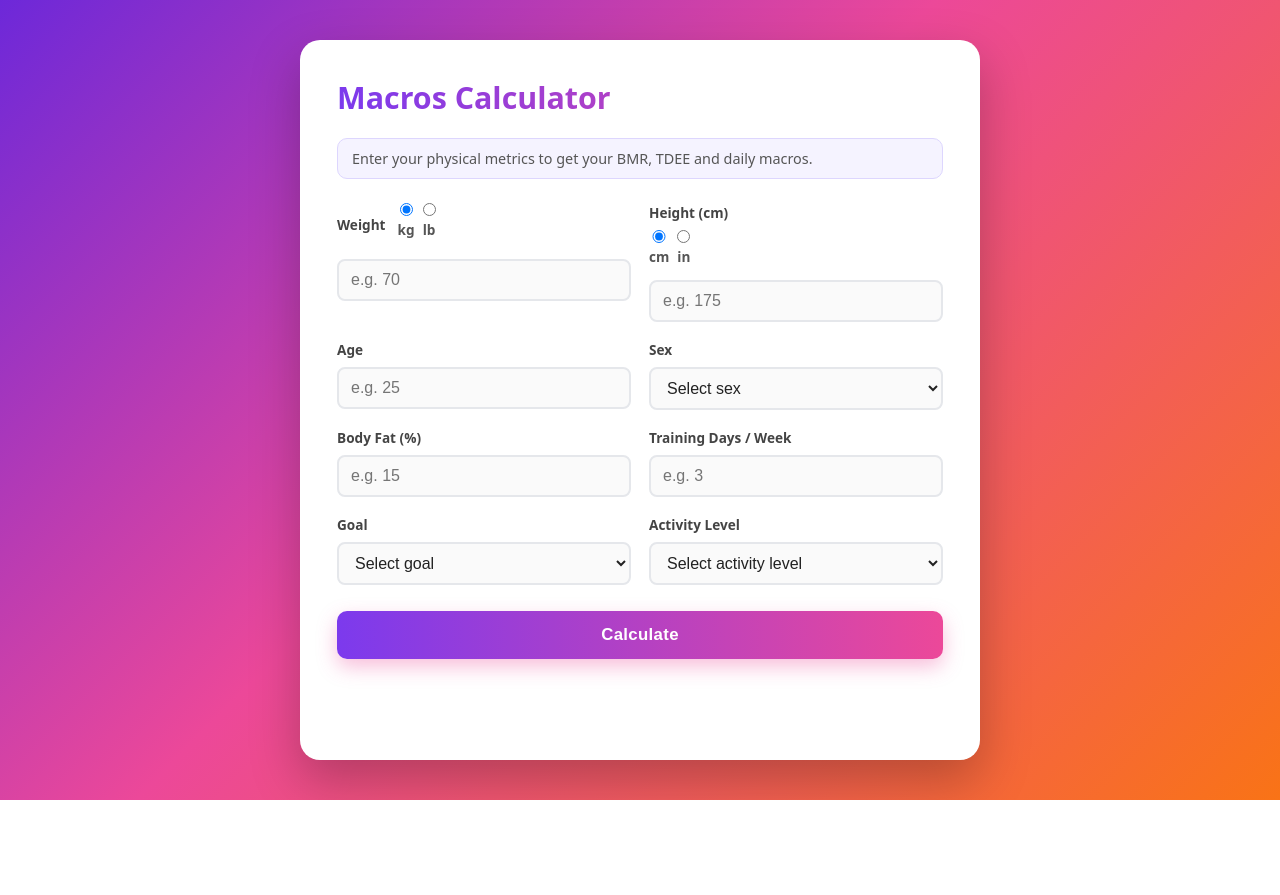
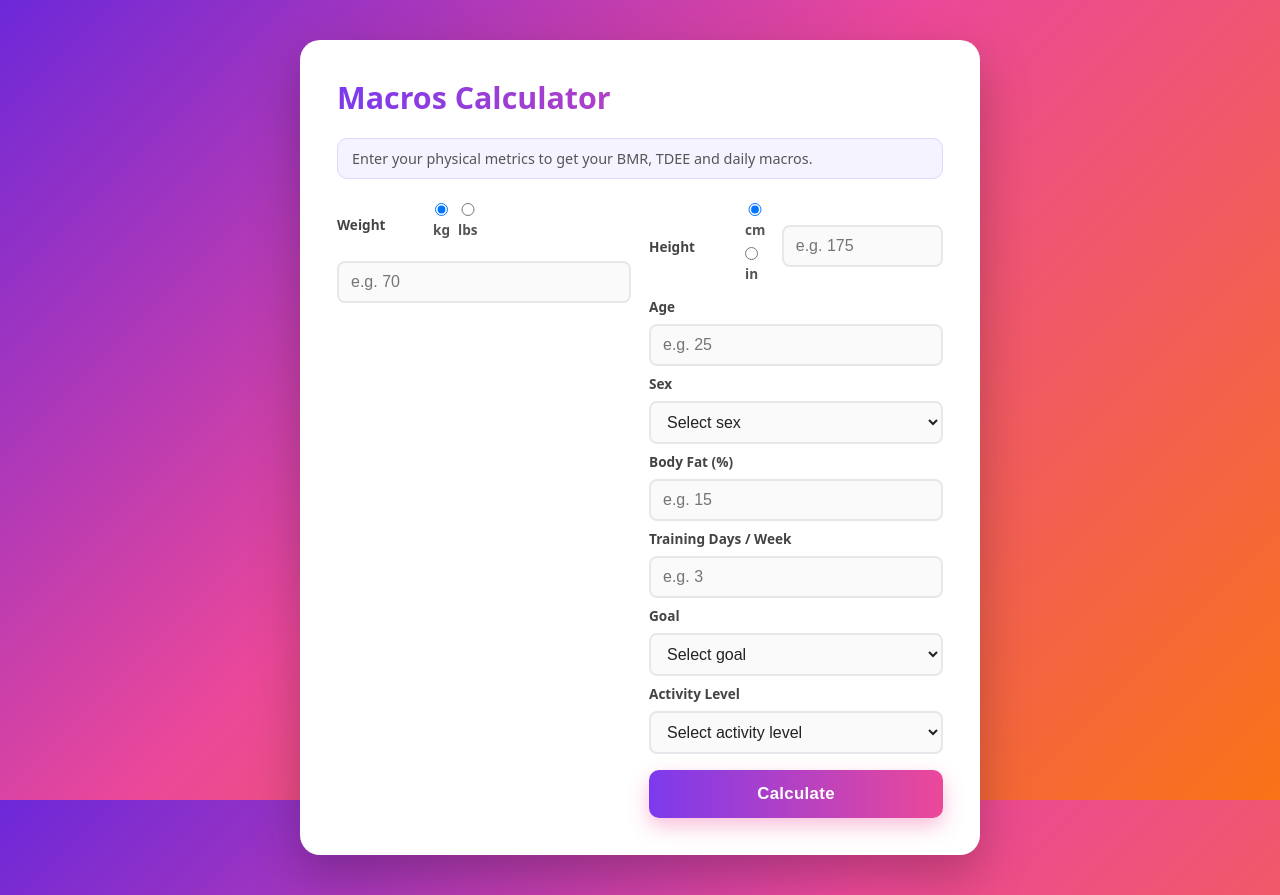
Before and after one commit to ksumeet29/nutrition, a Flask app: page / in a window 1280 px wide. Before the commit the page ends 800 px from the top, so only its background shows below. Run offline with Flask 3, Linux system fonts and the light colour scheme.

Commit message:
Formatting errors fixed

```diff
--- a/webapp/templates/index.html
+++ b/webapp/templates/index.html
@@ -13,18 +13,19 @@
 
     <form action="{{ url_for('result') }}" method="post" class="form-grid">
       <div class="field-group">
-        <div style="display:flex; align-items:center; gap:12px; margin-bottom:6px;">
-          <label for="weight">Weight</label>
+        <div style="display:flex; align-items:center; gap:16px;">
+          <label for="weight" style="min-width:80px; margin:0;">Weight</label>
           <div class="radio-group" role="radiogroup" aria-label="Weight unit">
             <label class="radio-option"><input type="radio" name="weight_unit" value="kg" checked> kg</label>
-            <label class="radio-option"><input type="radio" name="weight_unit" value="lb"> lb</label>
+            <label class="radio-option"><input type="radio" name="weight_unit" value="lb"> lbs</label>
           </div>
         </div>
-        <input id="weight" type="number" step="0.1" name="weight" value="" min="1" required placeholder="e.g. 70">
+        <input id="weight" type="number" step="0.1" name="weight" value="" min="1" required placeholder="e.g. 70" style="margin-top:8px;">
       </div>
 
       <div class="field-group">
-        <label for="height" id="height-label">Height (cm)</label>
+        <div style="display:flex; align-items:center; gap:16px;">
+        <label for="height" style="min-width:80px; margin:0;">Height</label>
         <div class="radio-group" role="radiogroup" aria-label="Height unit">
           <label class="radio-option"><input type="radio" name="height_unit" value="cm" checked> cm</label>
           <label class="radio-option"><input type="radio" name="height_unit" value="in"> in</label>
--- a/webapp/templates/result.html
+++ b/webapp/templates/result.html
@@ -30,7 +30,10 @@
         <input type="hidden" name="mul" value="{{ inputs.mul }}">
         <input type="hidden" name="deficit" value="{{ inputs.deficit }}">
           <label class="method-select">
-          TDEE method <span class="info-icon" title="Total Daily Energy Expenditure (TDEE) is your maintenance calories after activity, and macros are then built around that target.">&#9432;</span>
+            <div style="display:flex; align-items:center; gap:6px; margin-bottom:6px;">
+              TDEE method
+              <span class="info-icon" title="Total Daily Energy Expenditure (TDEE) is your maintenance calories after activity, and macros are then built around that target.">&#9432;</span>
+            </div>
             <select name="tdee_method">
               <option value="1" {% if inputs.tdee_method == '1' %}selected{% endif %}>Mifflin-St Jeor</option>
               <option value="2" {% if inputs.tdee_method == '2' %}selected{% endif %}>Harris-Benedict</option>
```
Lines whose indentation alone changed are shown as unchanged.
